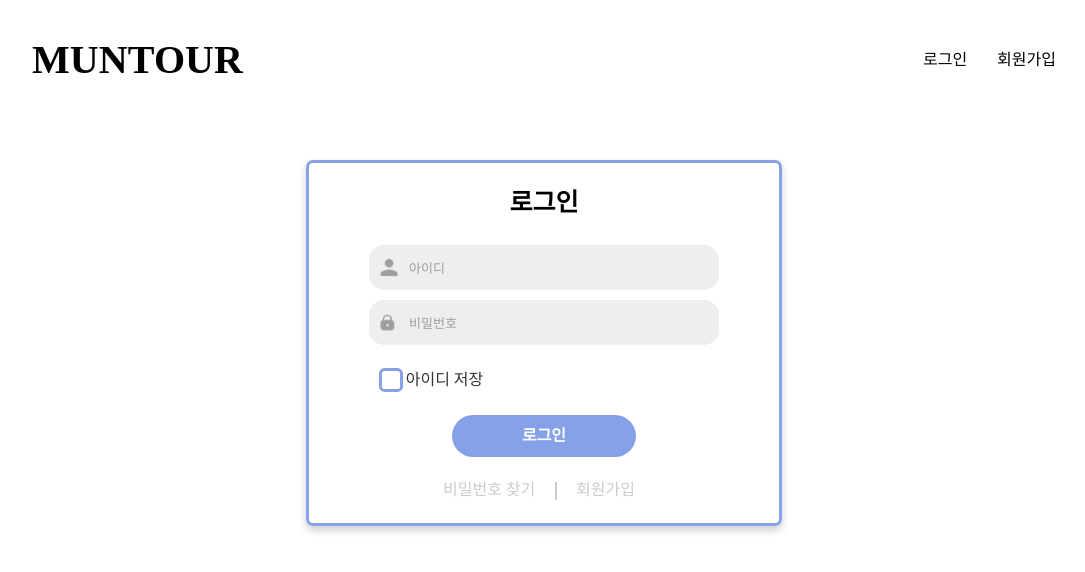
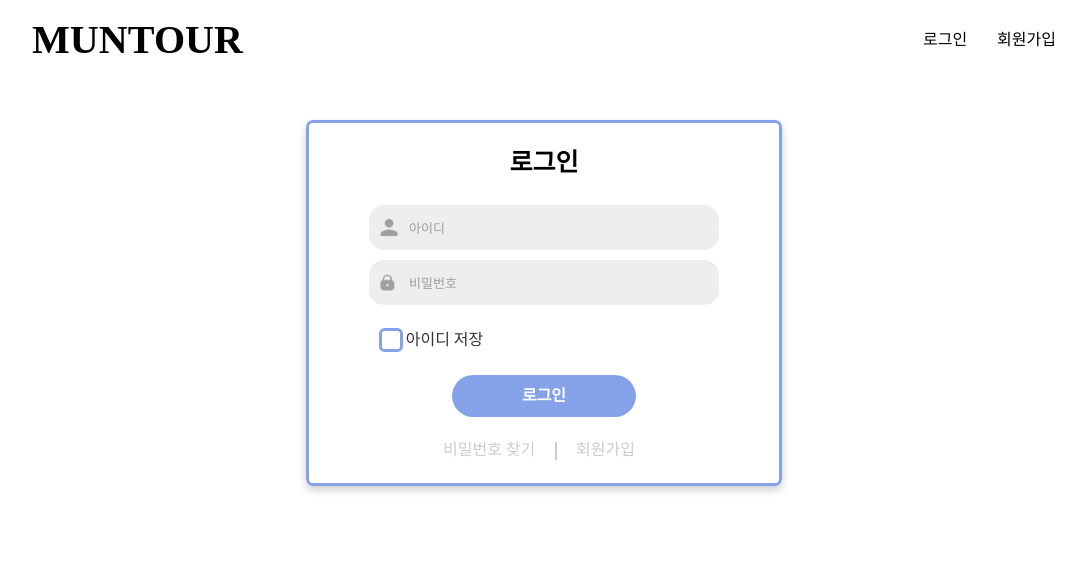
Before and after one commit to GOD-solux/Frontend, a React (Create React App) app: page /login in a window 1280 px wide. Shown: the top 572 px of the page, without its empty margins (96-1181 px from the left). Built offline with nearby package versions, Linux system fonts and the light colour scheme.

Commit message:
Fix: header text 추가

```diff
--- a/src/components/Header.js
+++ b/src/components/Header.js
@@ -3,10 +3,9 @@ import { useNavigate } from "react-router-dom";
 
 import Muntour from "../assets/logo.png";
 
-
 const Wrapper = styled.div`
   width: 100%;
-  height: 100px;
+  height: 60px;
   //border-bottom: 1px solid gray;
 
   display: flex;
@@ -55,7 +54,6 @@ const NomalText = styled.div`
   cursor: pointer;
 `;
 
-
 function Header({ login, text }) {
   const navigate = useNavigate();
 
--- a/src/pages/Communitypage.js
+++ b/src/pages/Communitypage.js
@@ -55,7 +55,7 @@ const HashTagList = ["맛집", "동행", "비추", "추천", "후기"];
 function Communitypage({ category }) {
   return (
     <Wrapper>
-      <Header />
+      <Header type="커뮤니티" />
       <CategoryHeader page="community" category={category} />
       <Container>
         <HashTagContainer>
```
